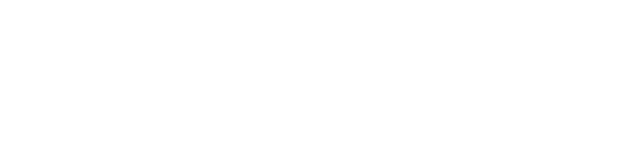
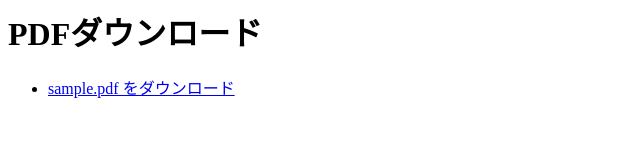
Before and after one commit to niwayasuharu/niwayasuharu.github.io, a plain HTML site: page index.html in a window 1280 px wide. Shown: the whole page, without its empty margins (0-640 px from the left). Drawn offline with Linux system fonts and the light colour scheme.

Commit message:
Update index.html

```diff
--- a/index.html
+++ b/index.html
@@ -1,9 +1,16 @@
 <html>
   <head>
     <meta charset='utf-8'>
-    <title>タイトル</title>
+    <title>PDFダウンロードページ</title>
   </head>
   <body>
-    <!-- ここに書きたい内容を書く -->
+    <h1>PDFダウンロード</h1>
+    <ul>
+      <li>
+        <a href="sample.pdf" download>sample.pdf をダウンロード</a>
+      </li>
+      <!-- 他のPDFも追加できます -->
+      <!-- <li><a href="another.pdf" download>another.pdf をダウンロード</a></li> -->
+    </ul>
   </body>
 </html>
```
